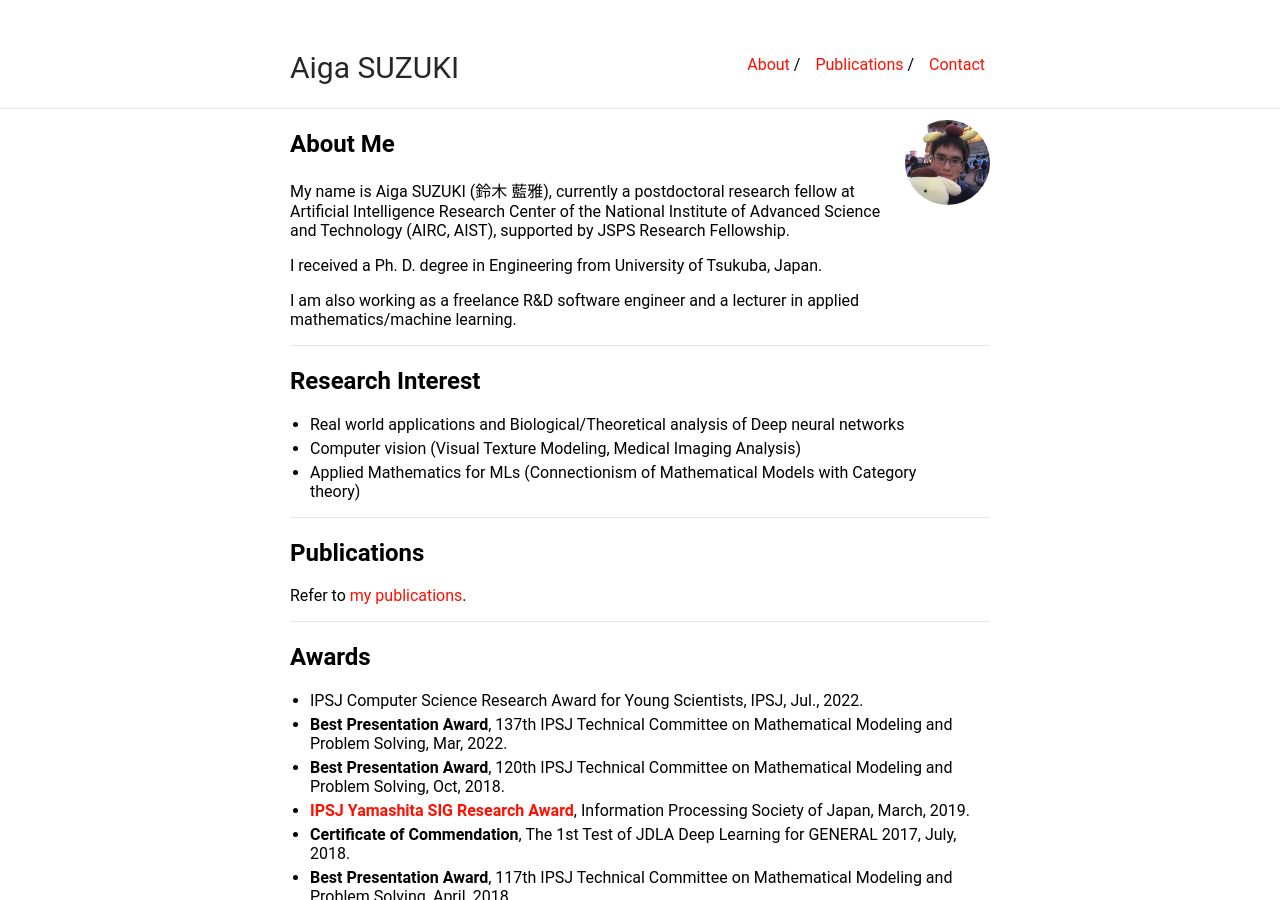
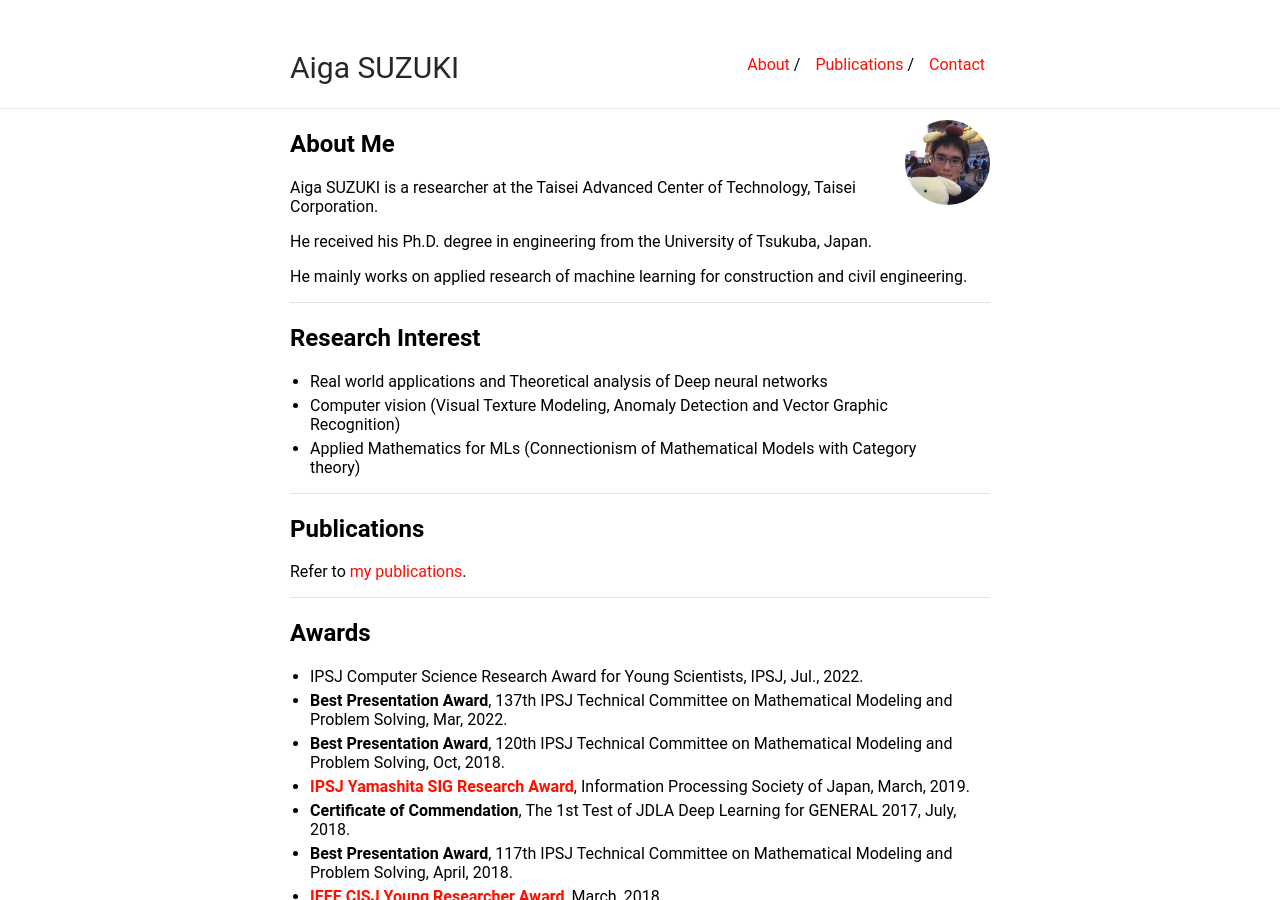
Before and after one commit to tochikuji/tochikuji.github.io, a Jekyll site: the page built from index.md, in a window 1280 px wide and 900 px high. Built offline with Jekyll 4.4.1, drawn with Linux system fonts in a browser that asks for light colours; some of the changed text lies outside the part shown.

Commit message:
add work experiences

```diff
--- a/index.md
+++ b/index.md
@@ -7,19 +7,19 @@ title: Aiga SUZUKI's Personal Homepage
 
 ## About Me
 
-My name is Aiga SUZUKI (鈴木 藍雅), currently a postdoctoral research fellow at  Artificial Intelligence Research Center of the National Institute of Advanced Science and Technology (AIRC, AIST), supported by JSPS Research Fellowship.
+Aiga SUZUKI is a researcher at the Taisei Advanced Center of Technology, Taisei Corporation.
 
-I received a Ph. D. degree in Engineering from University of Tsukuba, Japan.
+He received his Ph.D. degree in engineering from the University of Tsukuba, Japan.
 
-I am also working as a freelance R&D software engineer and a lecturer in applied mathematics/machine learning.
+He mainly works on applied research of machine learning for construction and civil engineering.
 
 ----
 
 
 ## Research Interest
 
-- Real world applications and Biological/Theoretical analysis of Deep neural networks
-- Computer vision (Visual Texture Modeling, Medical Imaging Analysis)
+- Real world applications and Theoretical analysis of Deep neural networks
+- Computer vision (Visual Texture Modeling, Anomaly Detection and Vector Graphic Recognition)
 - Applied Mathematics for MLs (Connectionism of Mathematical Models with Category theory)
 
 ----
@@ -89,15 +89,18 @@ Supervisor: Yosuke IIJIMA
 
 ## Work Experiences
 
-### National Institute of Advanced Science and Technology (AIST) (04/2022 ~ present)
-Postdoc. Research Fellow
+### Taisei Corporation (03/2023 ~ present)
+Research Scientist at Taisei Advanced Center of Technology (TAC.T)
 
-### Adacotech Inc. (08/2019 ~ present)
+### National Institute of Advanced Science and Technology (AIST) (04/2022 ~ 03/2023)
+Postdoctoral Research Fellow
+
+### Adacotech Inc. (08/2019 ~ 03/2023)
 *Parttime Researcher*
 
 Developing new ML algorithms to improve the existing products
 
-### SkillUp AI Inc. (10/2018 ~ present)
+### SkillUp AI Inc. (10/2018 ~ 03/2023)
 *Lecturer*
 
 Lecturing the Advanced Machine Learning course, Deep Learning course and Mathematics course
@@ -117,7 +120,6 @@ Developing the Embedded/Computer applications mainly for Real-time surveillance
 - Member of IEEE Computational Intelligence Society (IEEE-CIS)
 - Member of Information Processing Society of Japan (IPSJ)
 - Member of the Institute of Electronics, Information and Communication Engineers (IEICE)
-- Member of Japanese Association for Medical Artificial Intelligence (JMAI)
 - Member of Architectural Institute of Japan (AIJ)
 - Member of Free Software Foundation (FSF)
 
```
